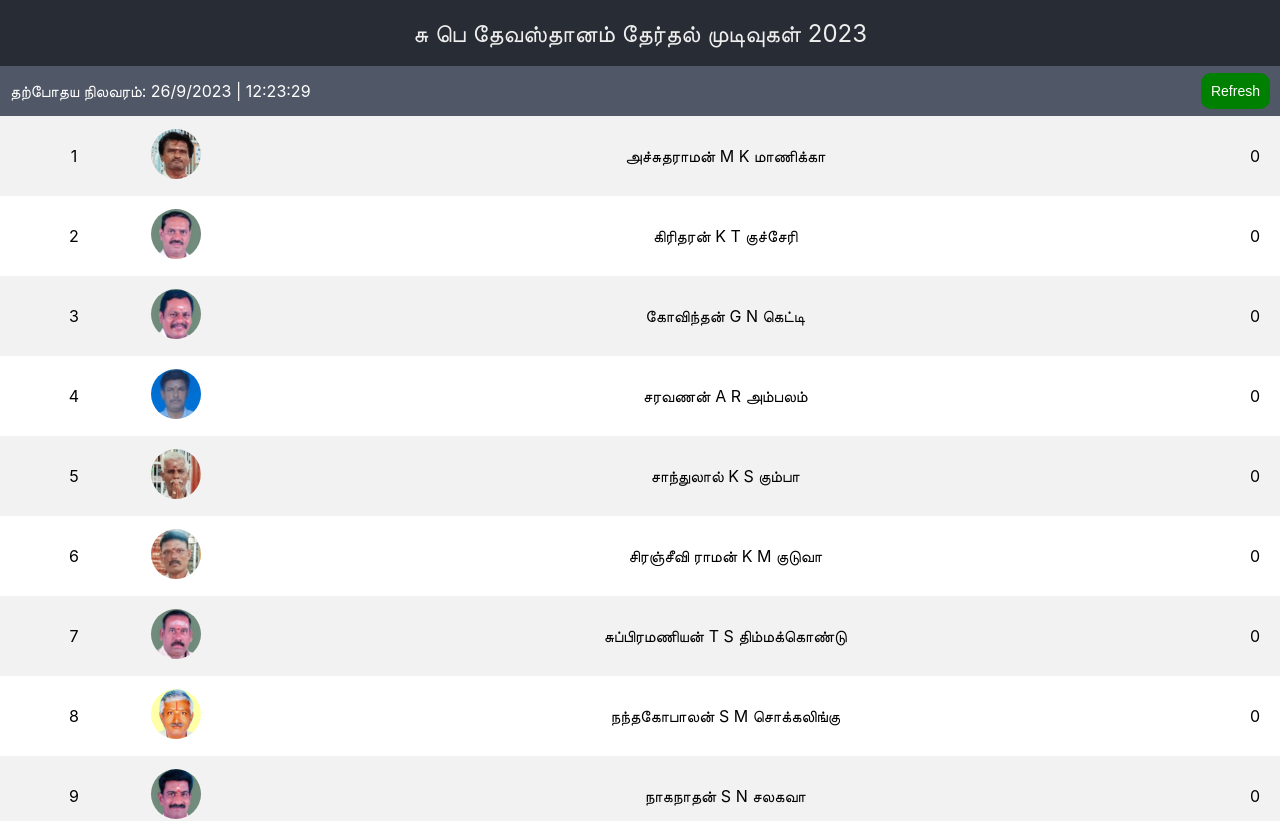
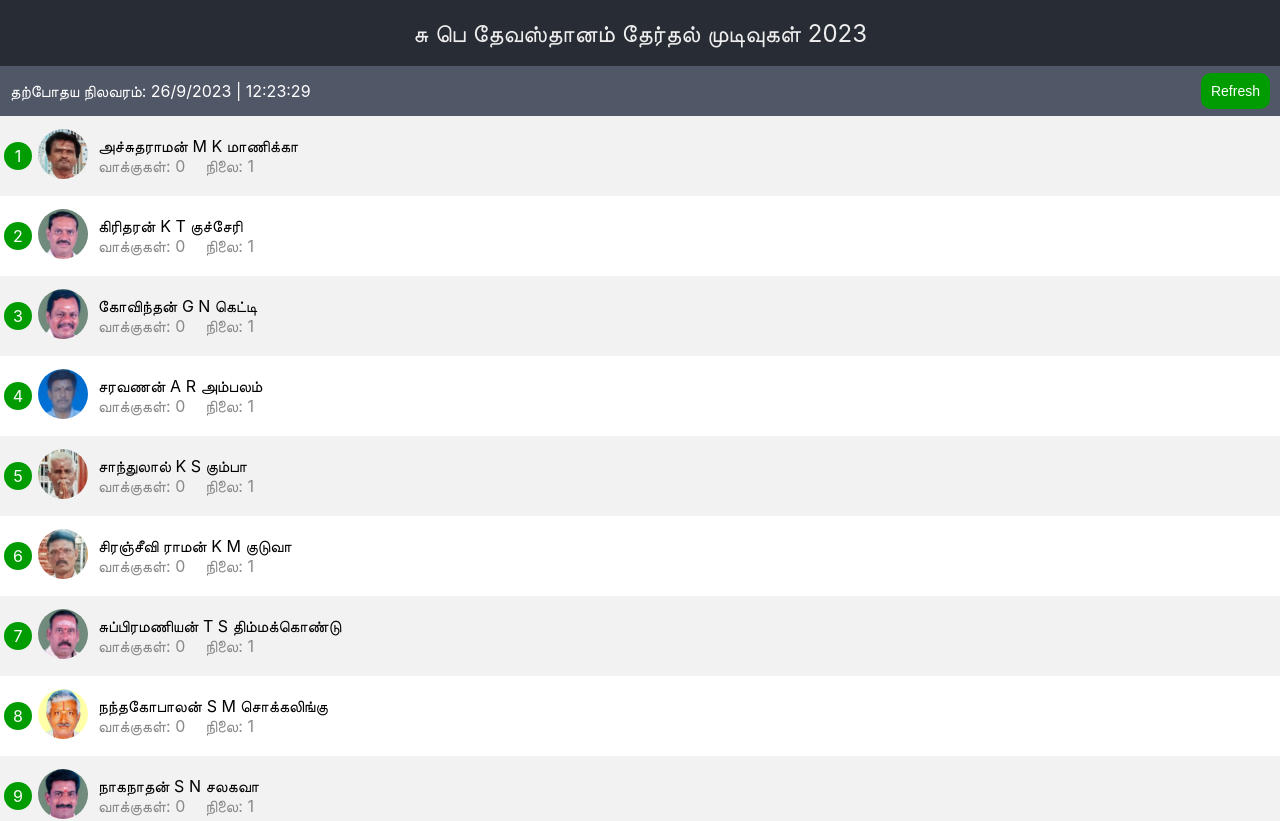
Before and after one commit to antandbuffalo/spd-election, a React (Create React App) app: page / in a window 1280 px wide. Shown: the top 821 px of the page. Built offline with nearby package versions, Linux system fonts and the light colour scheme.

Commit message:
updated ui

```diff
--- a/src/Home/index.js
+++ b/src/Home/index.js
@@ -34,13 +34,20 @@ const Home = () => {
       </div>
       {membersByRank.map((member) => {
         return (
-          <div className="members">
-            <div className="number">{member.no}</div>
-            <div className="image">
-              <img src={`/images/${member.no}.png`} loading="lazy"></img>
+          <div className="members" key={member.name}>
+            <div className="part1">
+              <div className="number">{member.no}</div>
+              <div className="image">
+                <img src={`/images/${member.no}.png`} loading="lazy"></img>
+              </div>
             </div>
-            <div className="name">{member.name}</div>
-            <div className="rank">{member.votes}</div>
+            <div className="part2">
+              <div className="name">{member.name}</div>
+              <div className="votes">
+                <div>வாக்குகள்: {member.votes}</div>
+                <div>நிலை: {member.rank}</div>
+              </div>
+            </div>
           </div>
         );
       })}
--- a/src/Home/index.scss
+++ b/src/Home/index.scss
@@ -5,12 +5,15 @@
     justify-content: space-between;
     align-items: center;
     min-height: 50px;
+    position: sticky;
+    top: 0px;
+
     > .updated-at {
       color: white;
       margin-left: 10px;
     }
     .refresh-button {
-      background-color: green;
+      background-color: #019c01;
       padding: 10px;
       border-radius: 10px;
       font-size: 14px;
@@ -24,43 +27,46 @@
         cursor: not-allowed;
       }
     }
-    position: sticky;
-    top: 0;
   }
-  > .members,
-  .members-heading {
+  > .members {
     display: flex;
-    justify-content: space-between;
     min-height: 80px;
     align-items: center;
     &:nth-child(even) {
       background-color: #f2f2f2;
     }
+    .part1 {
+      display: flex;
+      align-items: center;
       > .number {
-      padding-left: 10px;
         text-align: center;
-      width: 10vw;
+        background: #019c01;
+        color: white;
+        border-radius: 20px;
+        margin-left: 4px;
+        width: 20px;
+        margin-right: 2px;
+        height: 20px;
+        padding: 4px;
       }
       > .image {
+        margin-left: 4px;
         img {
           border-radius: 25px;
           width: 50px;
         }
       }
+    }
+    .part2 {
+      margin-left: 10px;
       > .name {
-      width: 80vw;
-      text-align: center;
+        // width: 80vw;
       }
-    > .rank {
-      padding-right: 20px;
-      text-align: center;
+      > .votes {
+        color: #888;
+        display: flex;
+        gap: 20px;
       }
     }
-
-  .members-heading {
-    background-color: #505766;
-    color: white;
-    font-weight: 500;
-    min-height: 50px;
   }
 }
```
Also changed, not shown: 1 other file (tests, documents, lock files or other folders). Lines whose indentation alone changed are shown as unchanged.
